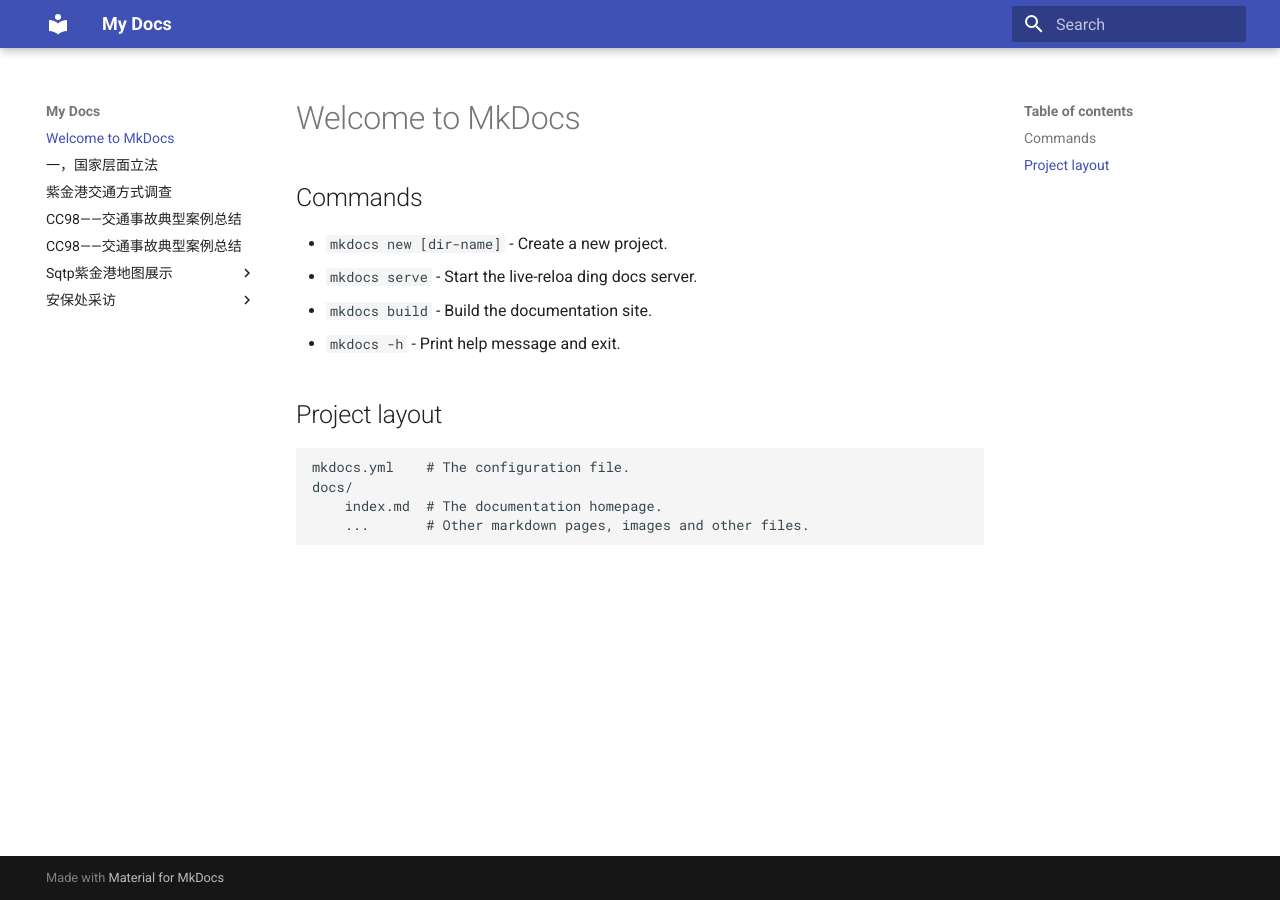
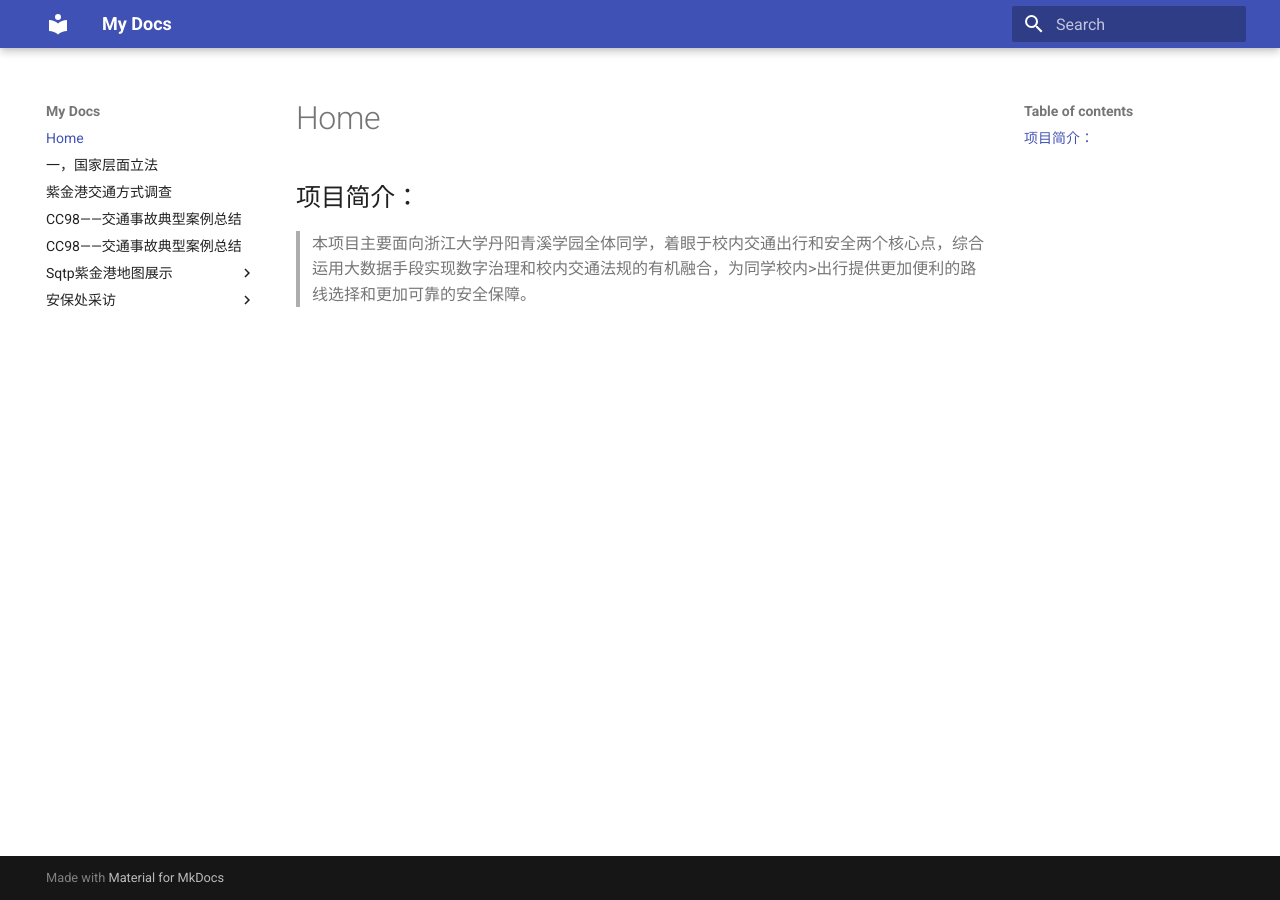
Before and after one commit to Chuyinchem/chuyinchem.github.io, an MkDocs documentation site: the page built from docs/index.md, in a window 1280 px wide. Built offline with MkDocs 1.6.1 and Material for MkDocs 9.7.7, drawn with Linux system fonts in a browser that asks for light colours.

Commit message:
Update index.md

```diff
--- a/docs/index.md
+++ b/docs/index.md
@@ -1,17 +1,2 @@
-# Welcome to MkDocs
-
-
-
-## Commands
-
-* `mkdocs new [dir-name]` - Create a new project.
-* `mkdocs serve` - Start the live-reloa ding docs server.
-* `mkdocs build` - Build the documentation site.
-* `mkdocs -h` - Print help message and exit.
-
-## Project layout
-
-    mkdocs.yml    # The configuration file.
-    docs/
-        index.md  # The documentation homepage.
-        ...       # Other markdown pages, images and other files.
+## 项目简介：
+>本项目主要面向浙江大学丹阳青溪学园全体同学，着眼于校内交通出行和安全两个核心点，综合运用大数据手段实现数字治理和校内交通法规的有机融合，为同学校内>出行提供更加便利的路线选择和更加可靠的安全保障。
```
